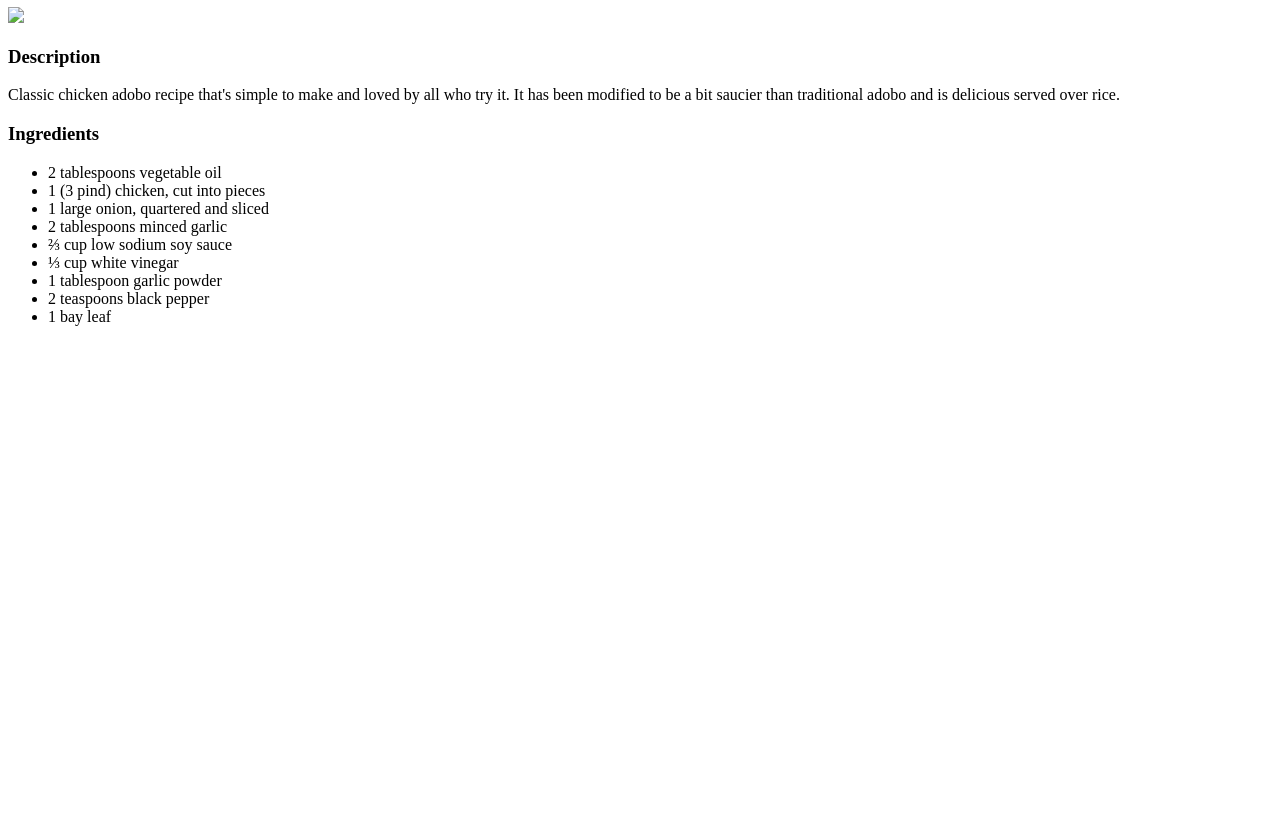
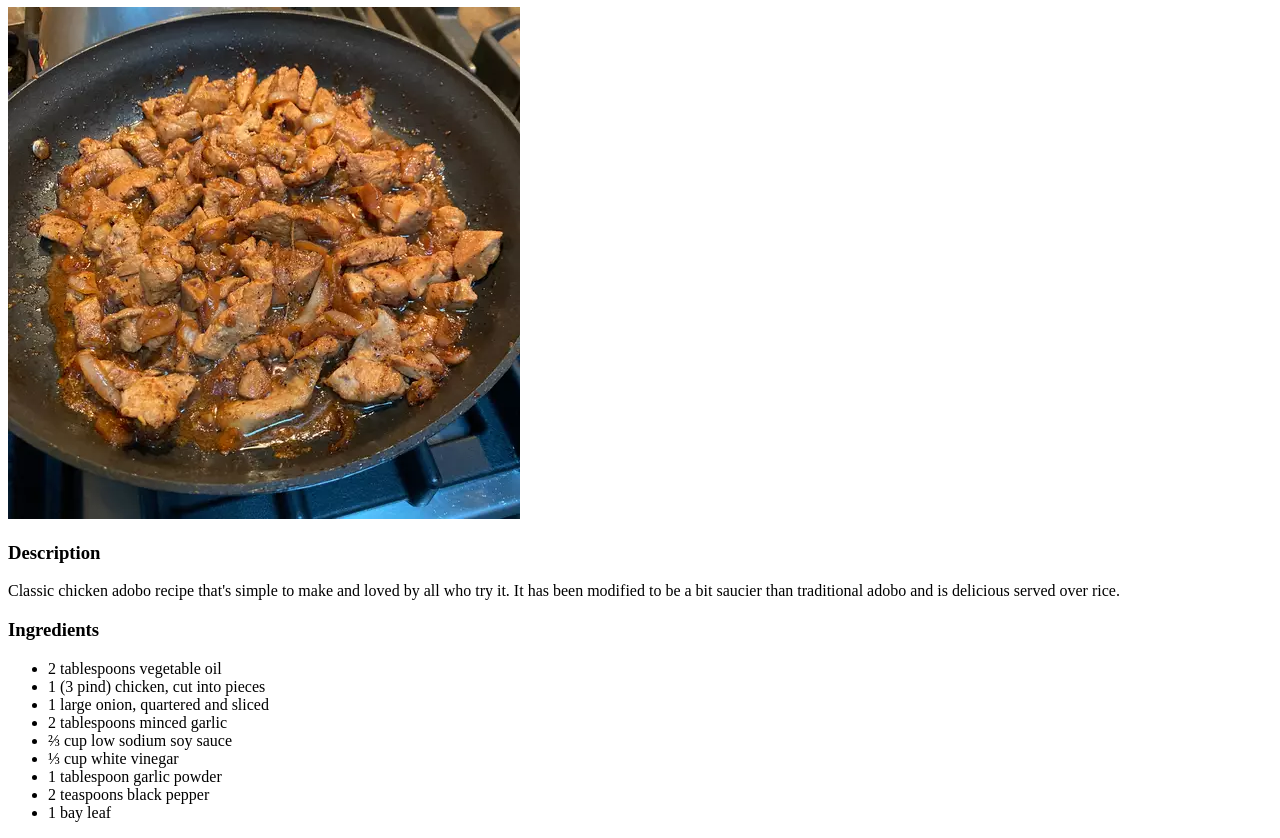
Before and after one commit to hsum4/odin-recipes, a plain HTML site: page recipes/chicken_adobo.html in a window 1280 px wide. Shown: the part 73-911 px from the top of the page. Before the commit the page ends 800 px from the top, so only its background shows below. Drawn offline with Linux system fonts and the light colour scheme.

Commit message:
Change chicken adobo picture

```diff
--- a/recipes/chicken_adobo.html
+++ b/recipes/chicken_adobo.html
@@ -7,7 +7,7 @@
 
 <body>
     <h1>Chicken Adobo</h1>
-    <img src="pics/chicken-adobo">
+    <img src="pics/chicken-adobo.webp">
     <h3>Description</h3>
     <p>Classic chicken adobo recipe that's simple to make and loved by all who try it. It has been modified to be a bit saucier than
         traditional adobo and is delicious served over rice.</p>
```
Also changed, not shown: recipes/pics/chicken-adobo.webp (added), 1 other file.
